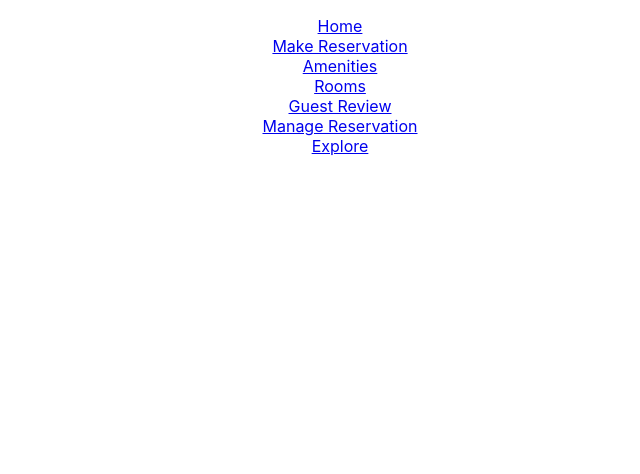
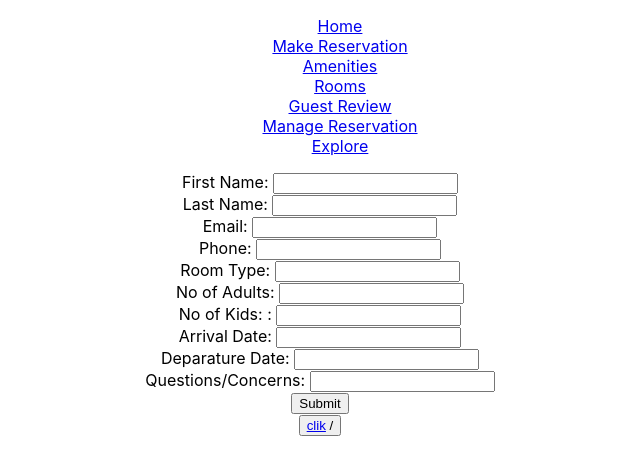
Before and after one commit to dev-augustin/Reservation, a React (Create React App) app in the folder room-reservation/: page /editReservation/1 in a window 1280 px wide. Shown: the top 474 px of the page, without its empty margins (320-960 px from the left). Built offline with nearby package versions, Linux system fonts and the light colour scheme; no server answers.

Commit message:
some styling

```diff
--- a/room-reservation/src/App.css
+++ b/room-reservation/src/App.css
@@ -1,5 +1,6 @@
 .App {
   text-align: center;
+
 }
 
 .App-logo {
--- a/room-reservation/src/App.js
+++ b/room-reservation/src/App.js
@@ -5,10 +5,11 @@ import Navigation from './components/Navigation'
 import Home from './components/Home'
 import MakeReservation from './components/MakeReservation'
 import ManageReservation from './components/ManageReservation'
+import EditReservation from './components/EditReservation'
 import Reviews from './components/Reviews'
 import Rooms from './components/Rooms'
 import Amenities from './components/Amenities'
-
+import ThingsToDo from './components/ThingsToDo'
 
 function App() {
   return (
@@ -17,11 +18,14 @@ function App() {
             <Navigation />
             <Switch>
               <Route exact path = '/' component={Home} />
-              <Route exact path = '/makeReservation' component={MakeReservation} />
+              <Route exact path = '/makeReservation/' component={MakeReservation} />
               <Route exact path = '/manageReservation' component={ManageReservation} />
               <Route exact path = '/amenities' component={Amenities} />
               <Route exact path = '/reviews' component={Reviews} />
               <Route exact path = '/rooms' component={Rooms} />
+              <Route exact path = '/thingsToDo' component={ThingsToDo} />
+              {/* <Route exact path = '/search' component={Search} /> */}
+              <Route  path = '/editReservation/:id' component={EditReservation} />
             </Switch>
          </div>
     </Router>
```
